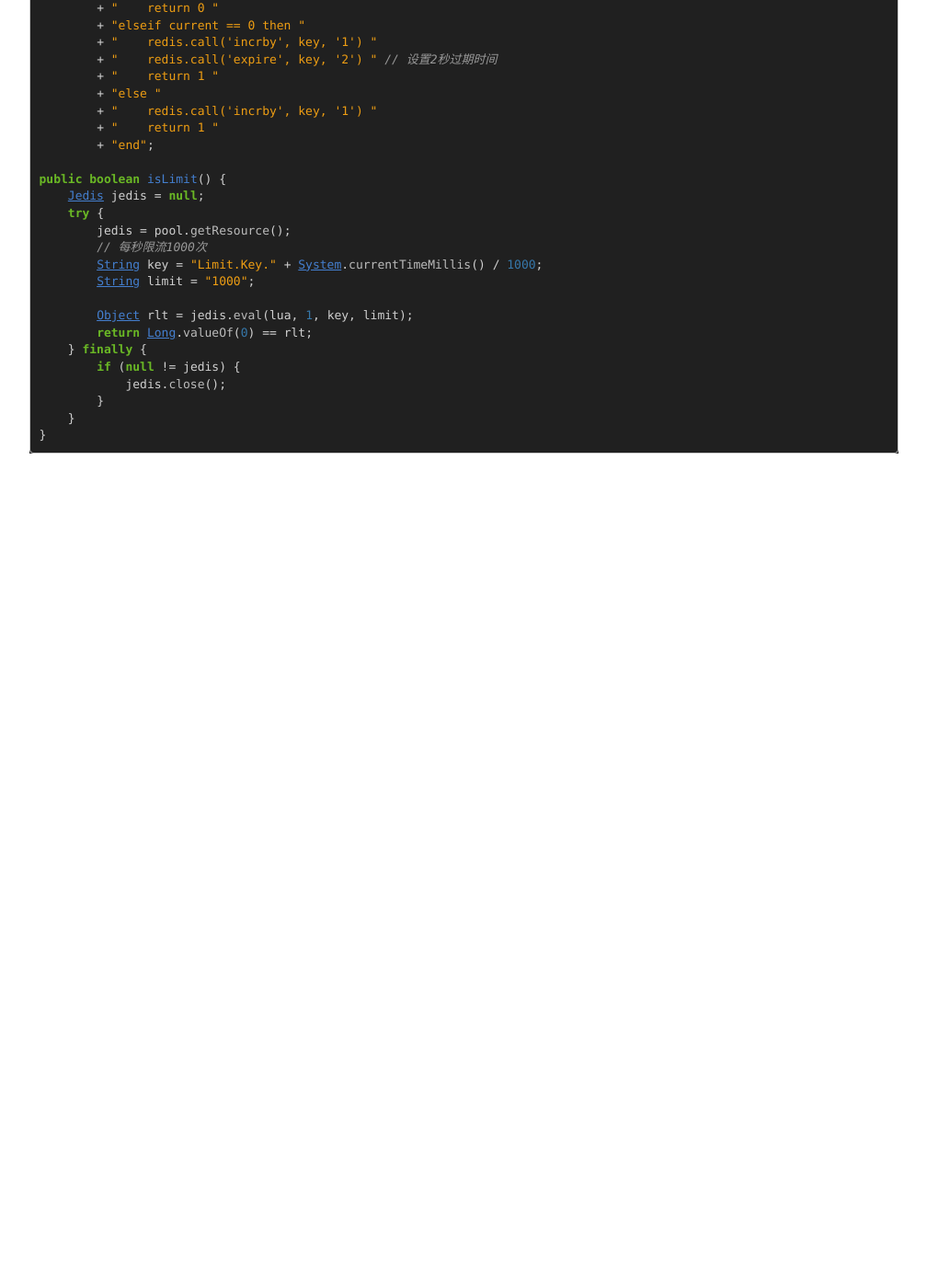
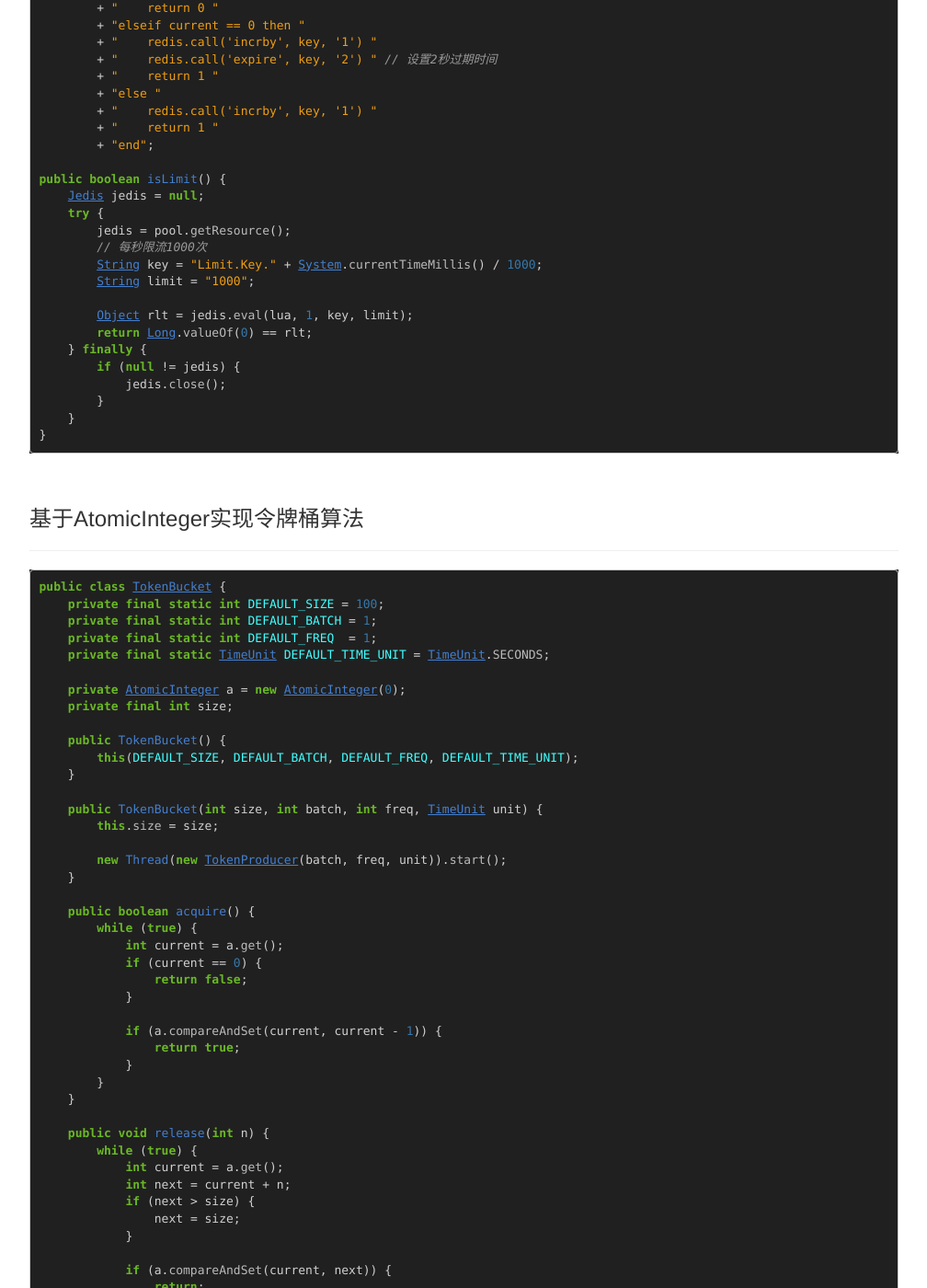
Before and after one commit to OuYangLiang/ouyangliang.github.io, a Jekyll site: the page built from _posts/2018-07-25-《微服务架构》：限流.markdown, in a window 1280 px wide and 1400 px high, scrolled down 2543 px. Shown: the whole window at 92% size, without its empty margins (38-1046 px from the left). Built offline with Jekyll 4.4.1, drawn with Linux system fonts in a browser that asks for light colours; before the commit the page ends 3096 px from its top, so only the background shows below that; some of the changed text lies outside the part shown.

Commit message:
增加令牌松算法实现

````diff
--- a/_posts/2018-07-25-《微服务架构》：限流.markdown
+++ b/_posts/2018-07-25-《微服务架构》：限流.markdown
@@ -115,3 +115,93 @@
     }
 }
 ```
+
+<br/>
+
+### 基于AtomicInteger实现令牌桶算法
+
+---
+```java
+public class TokenBucket {
+    private final static int DEFAULT_SIZE = 100;
+    private final static int DEFAULT_BATCH = 1;
+    private final static int DEFAULT_FREQ  = 1;
+    private final static TimeUnit DEFAULT_TIME_UNIT = TimeUnit.SECONDS;
+
+    private AtomicInteger a = new AtomicInteger(0);
+    private final int size;
+
+    public TokenBucket() {
+        this(DEFAULT_SIZE, DEFAULT_BATCH, DEFAULT_FREQ, DEFAULT_TIME_UNIT);
+    }
+
+    public TokenBucket(int size, int batch, int freq, TimeUnit unit) {
+        this.size = size;
+
+        new Thread(new TokenProducer(batch, freq, unit)).start();
+    }
+
+    public boolean acquire() {
+        while (true) {
+            int current = a.get();
+            if (current == 0) {
+                return false;
+            }
+
+            if (a.compareAndSet(current, current - 1)) {
+                return true;
+            }
+        }
+    }
+
+    public void release(int n) {
+        while (true) {
+            int current = a.get();
+            int next = current + n;
+            if (next > size) {
+                next = size;
+            }
+
+            if (a.compareAndSet(current, next)) {
+                return;
+            }
+        }
+    }
+
+    public int current() {
+        return a.get();
+    }
+
+    class TokenProducer implements Runnable {
+
+        private int batch;
+        private int freq;
+        private TimeUnit unit;
+
+        public TokenProducer(int batch, int freq, TimeUnit unit) {
+            this.batch = batch;
+            this.freq = freq;
+            this.unit = unit;
+        }
+
+        @Override
+        public void run() {
+            while (true) {
+                try {
+                    TokenBucket.this.release(this.batch);
+
+                    try {
+                        unit.sleep(freq);
+                    } catch (InterruptedException e) {
+                        e.printStackTrace();
+                    }
+                } catch (Exception e) {
+                    e.printStackTrace();
+                    // ignore
+                }
+            }
+        }
+
+    }
+}
+```
````
